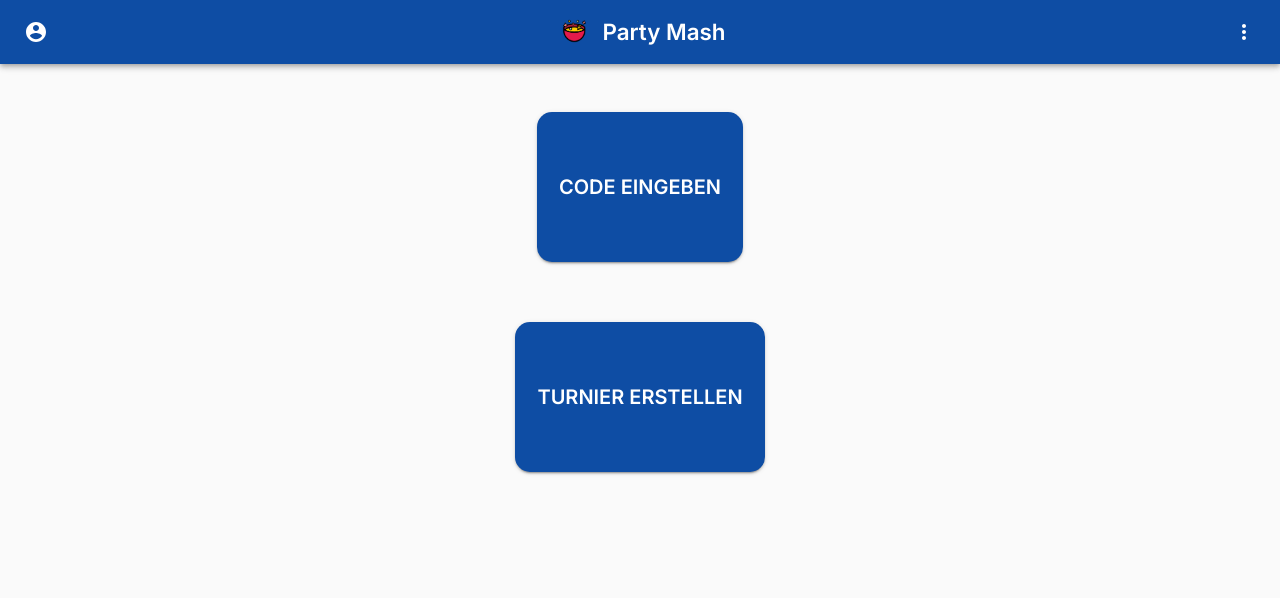
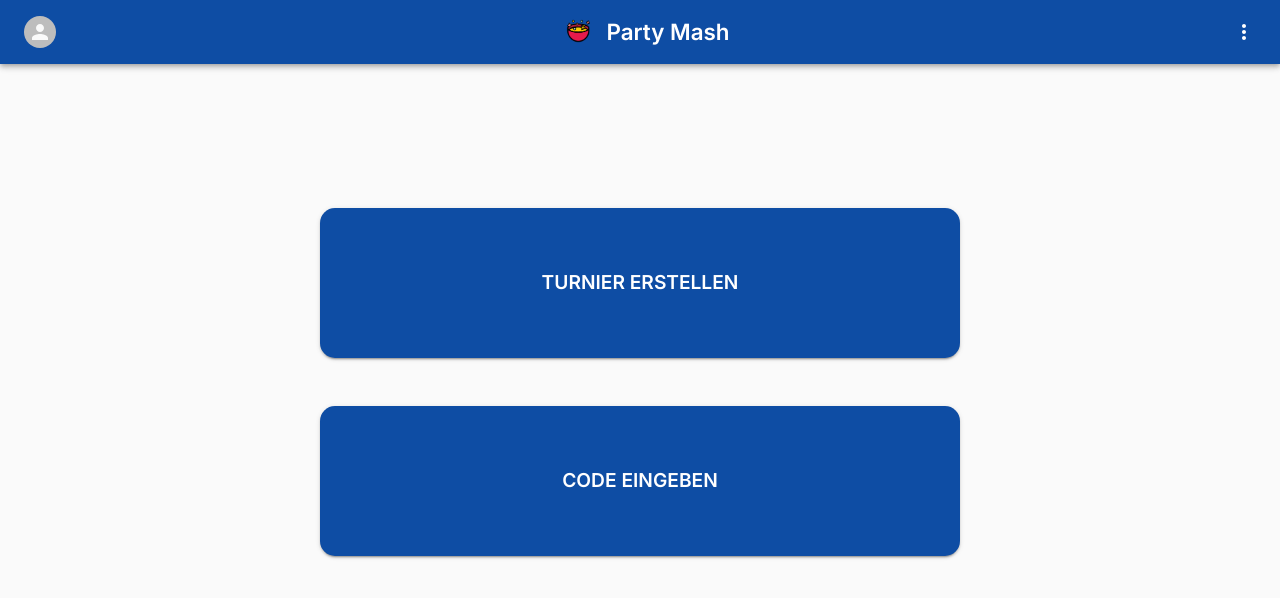
Before and after one commit to MManthey/PartyMash, a React (Create React App) app: page / in a window 1280 px wide. Shown: the top 598 px of the page. Built offline with nearby package versions, Linux system fonts and the light colour scheme.

Commit message:
Home Buttons und Spacing angepasst, Avatar in NavBar, in NavBar Menu globale Einstellungen aufgenommen

```diff
--- a/src/App.js
+++ b/src/App.js
@@ -39,7 +39,7 @@ function App() {
     typography: {
       fontFamily: ["Inter", "sans-serif", "Roboto"].join(","),
       button: {
-        fontSize: "1.25rem",
+        fontSize: "1.2rem",
         fontWeight: "600",
       },
       h1: {
--- a/src/components/NavBar.js
+++ b/src/components/NavBar.js
@@ -14,6 +14,7 @@ import MenuItem from "@material-ui/core/MenuItem";
 import { Link, useHistory } from "react-router-dom";
 import Box from "@material-ui/core/Box";
 import Grid from "@material-ui/core/Grid";
+import Avatar from "@material-ui/core/Avatar";
 
 const useStyles = makeStyles((theme) => ({
   root: {
@@ -31,6 +32,10 @@ const useStyles = makeStyles((theme) => ({
     display: "block",
     width: "24px",
     height: "24px",
+  },
+  small: {
+    width: theme.spacing(4),
+    height: theme.spacing(4),
   },
 }));
 
@@ -69,7 +74,11 @@ export default function NavBar(props) {
             className={classes.menuButton}
             color="inherit"
           >
-            <AccountCircleIcon />
+            <Avatar
+              // src="/userImages/avatar.png"
+              alt="PB"
+              className={classes.small}
+            ></Avatar>
           </IconButton>
         );
       default:
@@ -111,6 +120,13 @@ export default function NavBar(props) {
               open={Boolean(anchorEl)}
               onClose={handleClose}
             >
+              <MenuItem
+                component={Link}
+                to="/globalSettings"
+                onClick={handleClose}
+              >
+                Einstellungen
+              </MenuItem>
               {props.menuItems && menuItems(props.menuItems)}
             </Menu>
           </>
@@ -139,7 +155,7 @@ export default function NavBar(props) {
           )}
           {props.text && (
             <Grid item>
-              <Typography variant="h1" align="center">
+              <Typography noWrap={true} variant="h1" align="center">
                 {props.text}
               </Typography>
             </Grid>
--- a/src/pages/Home.js
+++ b/src/pages/Home.js
@@ -10,12 +10,12 @@ import Box from "@material-ui/core/Box";
 const useStyles = makeStyles((theme) => ({
   button: {
     height: 150,
+    width: "50vw",
   },
 }));
 
 function Home() {
   const classes = useStyles();
-  const navBarMenuItems = [{ name: "Einstellungen", path: "/globalSettings" }];
 
   return (
     <div>
@@ -24,10 +24,19 @@ function Home() {
         text="Party Mash"
         logo={true}
         rightSide="menu"
-        menuItems={navBarMenuItems}
       />
-      <Box my={6}>
-        <Grid container direction="column" justify="center" alignItems="center">
+      <Box mt="15vh">
+        <Grid
+          container
+          direction="column"
+          justify="center"
+          alignItems="center"
+          spacing={6}
+          style={{
+            margin: 0,
+            width: "100%",
+          }}
+        >
           <Grid item>
             <Button
               className={classes.button}
@@ -35,10 +44,11 @@ function Home() {
               variant="contained"
               size="large"
               component={Link}
-              style={{ marginBottom: 60 }}
-              to="/"
+              to="/tournamentPreview"
             >
-              <Typography variant="button">Code eingeben</Typography>
+              <Typography noWrap={true} variant="button">
+                Turnier Erstellen
+              </Typography>
             </Button>
           </Grid>
           <Grid item>
@@ -48,9 +58,11 @@ function Home() {
               variant="contained"
               size="large"
               component={Link}
-              to="/tournamentPreview"
+              to="/"
             >
-              <Typography variant="button">Turnier Erstellen</Typography>
+              <Typography noWrap={true} variant="button">
+                Code eingeben
+              </Typography>
             </Button>
           </Grid>
         </Grid>
```
